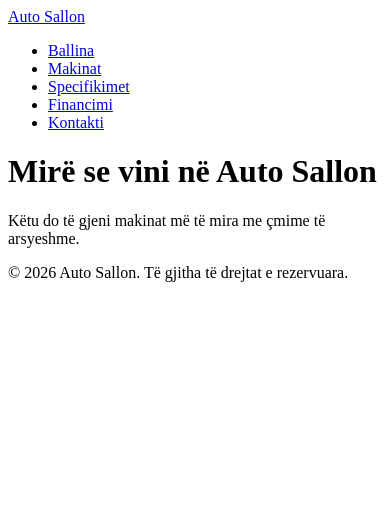
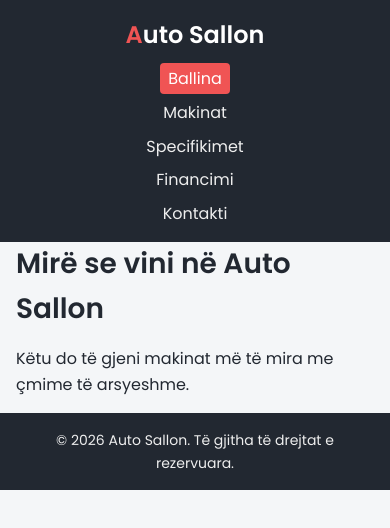
Before and after one commit to rronrullani/auto-sallon, a plain HTML site: page index.html in a window 390 px wide. Drawn offline with Linux system fonts and the light colour scheme.

Commit message:
Stilet bazë dhe navigimi me Flexbox (mobile-first)

```diff
--- a/css/style.css
+++ b/css/style.css
@@ -1 +1,118 @@
-/* Stilet e Auto Sallon */
+/* ===== Stilet e Auto Sallon ===== */
+
+/* Reset */
+* {
+    box-sizing: border-box;
+    margin: 0;
+    padding: 0;
+}
+
+/* Fonti dhe ngjyrat bazë */
+body {
+    font-family: "Poppins", Arial, sans-serif;
+    font-size: 1rem;
+    line-height: 1.6;
+    color: #222831;
+    background-color: #f4f6f8;
+}
+
+img {
+    max-width: 100%;
+}
+
+h1 {
+    font-size: 1.75rem;
+    margin-bottom: 0.5em;
+}
+
+p {
+    margin-bottom: 1em;
+}
+
+/* Kontejneri në qendër */
+.permbajtja {
+    max-width: 1100px;
+    margin: 0 auto;
+    padding: 0 16px;
+}
+
+main {
+    padding-top: 32px;
+    padding-bottom: 32px;
+}
+
+/* ===== Navigimi (mobile-first: në kolonë) ===== */
+.koka {
+    background-color: #222831;
+}
+
+.navigimi {
+    display: flex;
+    flex-direction: column;
+    align-items: center;
+    gap: 12px;
+    padding-top: 16px;
+    padding-bottom: 16px;
+}
+
+.logo {
+    color: #ffffff;
+    font-size: 1.5rem;
+    font-weight: 600;
+    text-decoration: none;
+}
+
+.logo::first-letter {
+    color: #f05454;
+}
+
+.menu {
+    list-style-type: none;
+    display: flex;
+    flex-direction: column;
+    align-items: center;
+    gap: 8px;
+}
+
+.nav-link {
+    color: #eeeeee;
+    text-decoration: none;
+    padding: 4px 8px;
+    border-radius: 4px;
+}
+
+.nav-link:hover,
+.nav-link.aktiv {
+    background-color: #f05454;
+    color: #ffffff;
+}
+
+/* ===== Fundi i faqes ===== */
+.fundi {
+    background-color: #222831;
+    color: #eeeeee;
+    text-align: center;
+    padding: 16px 0;
+}
+
+.fundi p {
+    margin-bottom: 0;
+    font-size: 0.875rem;
+}
+
+/* ===== Tablet dhe më gjerë: navigimi në rresht ===== */
+@media (min-width: 768px) {
+    .navigimi {
+        flex-direction: row;
+        justify-content: space-between;
+    }
+
+    .menu {
+        flex-direction: row;
+        gap: 16px;
+    }
+
+    h1 {
+        font-size: 2.25rem;
+    }
+}
--- a/index.html
+++ b/index.html
@@ -4,30 +4,32 @@
     <meta charset="UTF-8">
     <meta name="viewport" content="width=device-width, initial-scale=1.0">
     <title>Auto Sallon | Ballina</title>
+    <link rel="preconnect" href="https://fonts.googleapis.com">
+    <link href="https://fonts.googleapis.com/css2?family=Poppins:wght@400;600&display=swap" rel="stylesheet">
     <link rel="stylesheet" href="css/style.css">
     <script src="js/script.js" defer></script>
 </head>
 <body>
-    <header>
-        <nav>
-            <a href="index.html">Auto Sallon</a>
-            <ul>
-                <li><a href="index.html">Ballina</a></li>
-                <li><a href="makinat.html">Makinat</a></li>
-                <li><a href="specifikimet.html">Specifikimet</a></li>
-                <li><a href="financimi.html">Financimi</a></li>
-                <li><a href="kontakti.html">Kontakti</a></li>
+    <header class="koka">
+        <nav class="navigimi permbajtja">
+            <a href="index.html" class="logo">Auto Sallon</a>
+            <ul class="menu">
+                <li><a href="index.html" class="nav-link aktiv">Ballina</a></li>
+                <li><a href="makinat.html" class="nav-link">Makinat</a></li>
+                <li><a href="specifikimet.html" class="nav-link">Specifikimet</a></li>
+                <li><a href="financimi.html" class="nav-link">Financimi</a></li>
+                <li><a href="kontakti.html" class="nav-link">Kontakti</a></li>
             </ul>
         </nav>
     </header>
 
-    <main>
+    <main class="permbajtja">
         <h1>Mirë se vini në Auto Sallon</h1>
         <p>Këtu do të gjeni makinat më të mira me çmime të arsyeshme.</p>
     </main>
 
-    <footer>
-        <p>&copy; 2026 Auto Sallon. Të gjitha të drejtat e rezervuara.</p>
+    <footer class="fundi">
+        <p class="permbajtja">&copy; 2026 Auto Sallon. Të gjitha të drejtat e rezervuara.</p>
     </footer>
 </body>
 </html>
```
